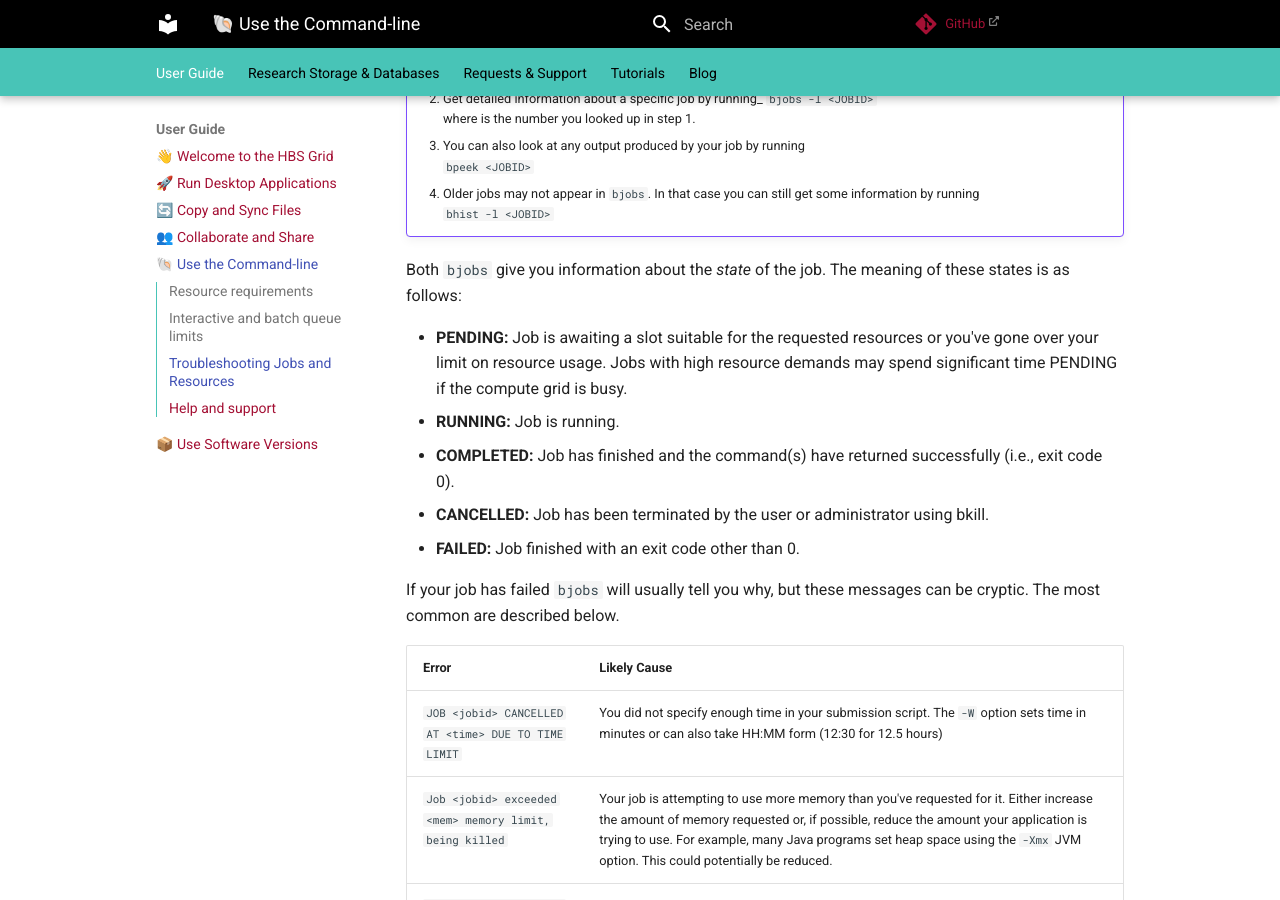
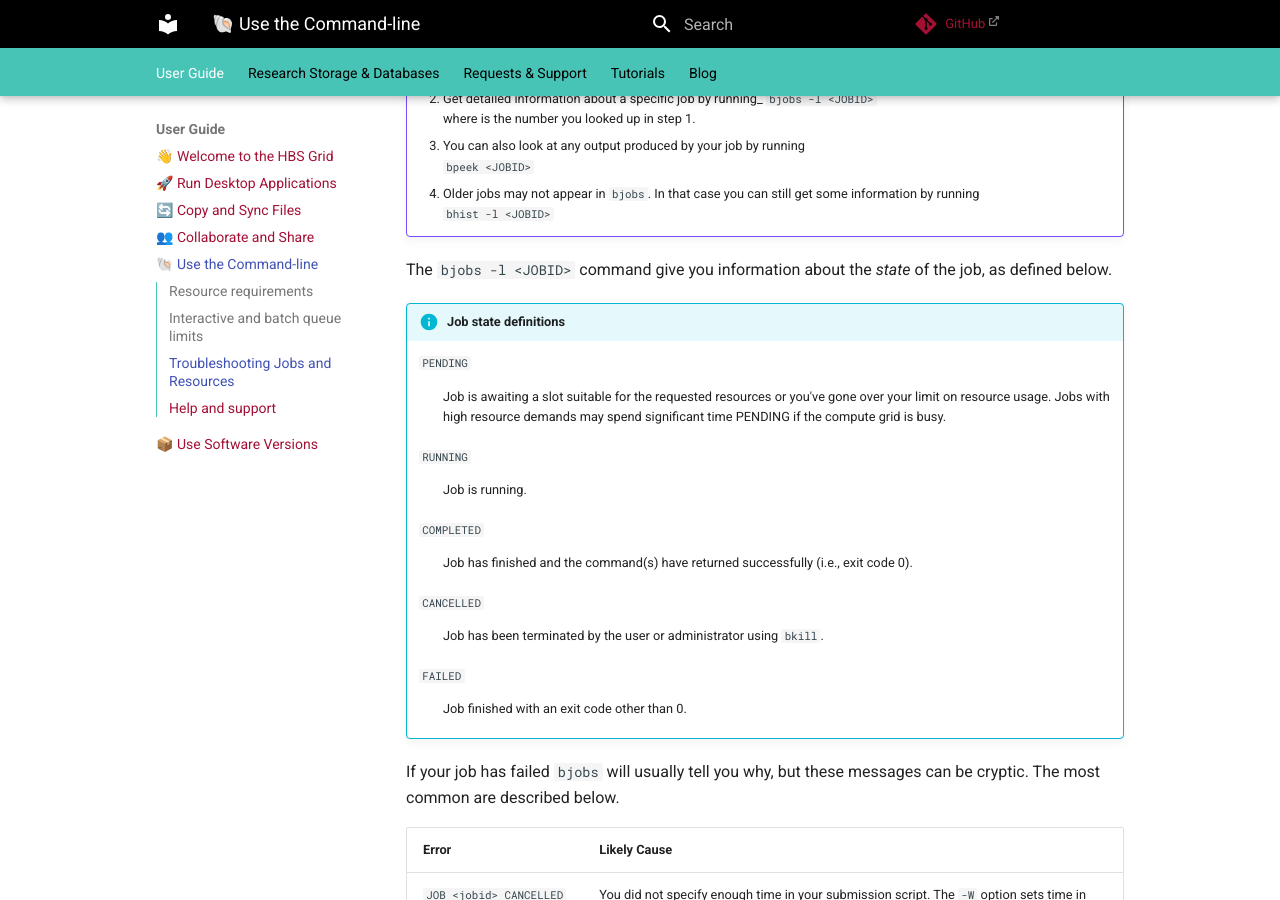
Before and after one commit to hbs-rcs/hbsgrid-docs, an MkDocs documentation site: the page built from docs/userguide/commandline.md, in a window 1280 px wide and 900 px high, scrolled down 3137 px. Built offline with MkDocs 1.6.1 and Material for MkDocs 9.7.7, drawn with Linux system fonts in a browser that asks for light colours; comment, search, counter and statistics services are not loaded; the version menu is left out.

Commit message:
more troubleshooting cleanup

```diff
--- a/docs/userguide/commandline.md
+++ b/docs/userguide/commandline.md
@@ -162,19 +162,36 @@ to help you figure out if something goes wrong.
        information by running
        `bhist -l <JOBID>`
 
-Both `bjobs` give you information about the *state* of the job.
-The meaning of these states is as follows:
+The `bjobs -l <JOBID>` command give you information about the *state* of the job,
+as defined below.
 
--   **PENDING:** Job is awaiting a slot suitable for the requested
-    resources or you've gone over your limit on resource usage. Jobs
-    with high resource demands may spend significant time PENDING if the
-    compute grid is busy.
--   **RUNNING:** Job is running.
--   **COMPLETED:** Job has finished and the command(s) have returned
-    successfully (i.e., exit code 0).
--   **CANCELLED:** Job has been terminated by the user or administrator
-    using bkill.
--   **FAILED:** Job finished with an exit code other than 0.
+!!! info "Job state definitions"
+
+    `PENDING`
+
+    :   Job is awaiting a slot suitable for the requested
+        resources or you've gone over your limit on resource usage. Jobs
+        with high resource demands may spend significant time PENDING if the
+        compute grid is busy.
+
+    `RUNNING`
+
+    :   Job is running.
+
+    `COMPLETED`
+
+    :    Job has finished and the command(s) have returned
+        successfully (i.e., exit code 0).
+
+    `CANCELLED`
+
+    :   Job has been terminated by the user or administrator
+        using `bkill`.
+
+    `FAILED`
+
+    :   Job finished with an exit code other than 0.
+
 
 If your job has failed `bjobs` will usually tell you why, but these messages can be cryptic.
 The most common are described below.
```
